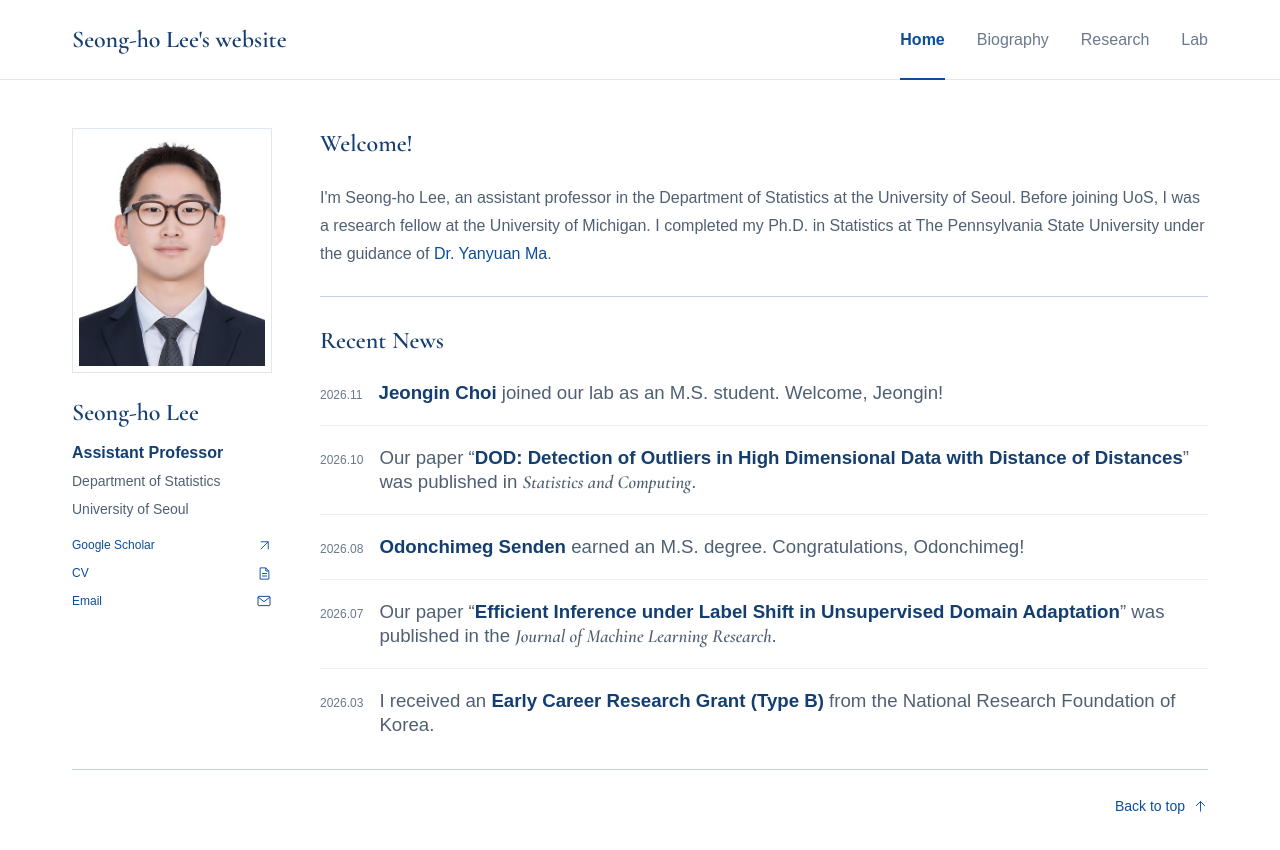
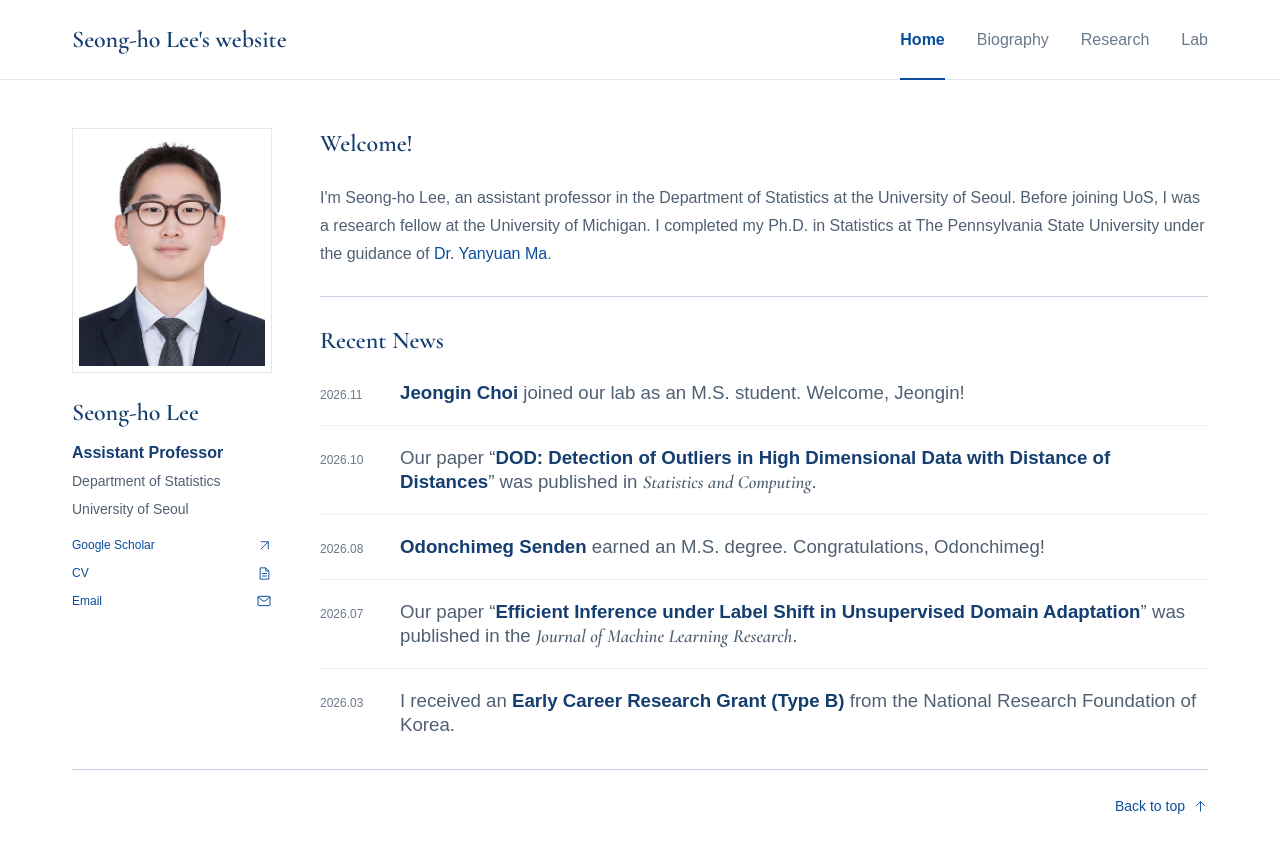
Before and after one commit to reyadh09/reyadh09.github.io, a Next.js app: page / in a window 1280 px wide. Built offline with nearby package versions, Linux system fonts and the light colour scheme.

Commit message:
Balance the news date column with other page layouts

```diff
--- a/app/globals.css
+++ b/app/globals.css
@@ -126,7 +126,7 @@ h1 { font-family: var(--serif); font-size: var(--text-title); font-weight: var(-
 .record-body p.record-location { margin-top: var(--space-detail); }
 
 /* Recent News. */
-.news-list { --date-width: max-content; list-style: none; margin: 0; padding: 0; }
+.news-list { --date-width: 64px; list-style: none; margin: 0; padding: 0; }
 .news-list .record-body p { font-size: 14pt; }
 .news-list :is(a, strong) { color: var(--navy); font-weight: 600; }
 .news-list cite { font-family: var(--serif); font-weight: var(--serif-weight); }
```
Also changed, not shown: 1 other file (tests, documents, lock files or other folders).
